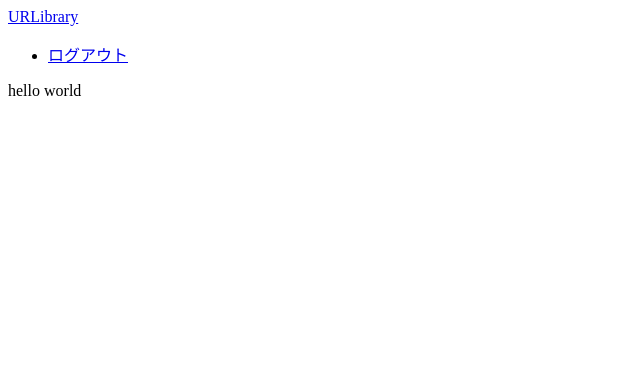
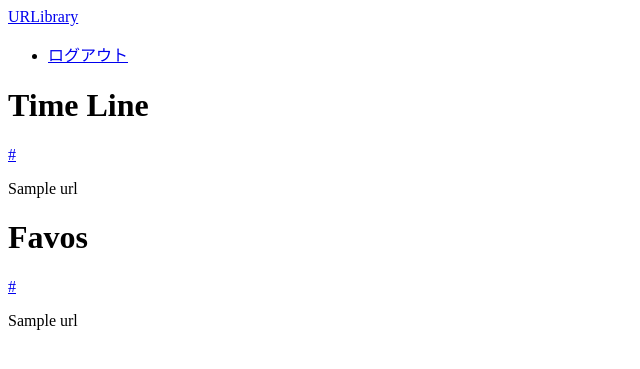
Before and after one commit to kyutech-programming-club/URLibrary, a Flask app: page / in a window 1280 px wide. Shown: the top 369 px of the page, without its empty margins (0-640 px from the left). Run offline with Flask 2, Linux system fonts and the light colour scheme; the visitor is signed in with stand-in values (Sample User, id 1); tables that the repository leaves empty hold one stand-in row (values such as "Sample post").

Commit message:
Add timeline and favos in toppage

```diff
--- a/main/templates/index.html
+++ b/main/templates/index.html
@@ -1,5 +1,54 @@
 {% extends "layout.html" %}  <!-- layout.html の引き継ぎ -->
 
 {% block body %}
-  hello world
+<script type="text/javascript">
+
+  // ドラッグ開始時にデータの値を設定する
+  function DragStart(event) {
+    event.dataTransfer.setData("text", event.target.id);
+  }
+
+// ドロップ時に元のドラッグ値を取得し、現在の要素上に入れ子で保存する
+function Drop(event) {
+  var id = event.dataTransfer.getData("text");
+  var elm = document.getElementById(id);
+  event.currentTarget.appendChild(elm);
+  event.preventDefault();
+}
+
+// ブラウザ標準のドロップ動作をキャンセル
+function DragOver(event) {
+  event.preventDefault();
+}
+</script>
+
+<div class="drag" id="DRAG" ondragover="DragOver(event)" ondrop="Drop(event)">
+  <h1>Time Line</h1>
+
+  {% for url in urls %}
+  <div class="getout" id="dd1" draggable="true" ondragstart="DragStart(event)">
+    <a href="{{url.url}}">{{url.url}}</a>
+    <br>
+    <p>{{url.title}}</p>
+  </div>
+  {% endfor %}
+
+</div>
+
+<div class="drop" id="DROP">
+  <h1>Favos</h1>
+
+<div class="getin" id="dd2" ondragover="DragOver(event)" ondrop="Drop(event)"></div>
+
+<div class="favo">
+{% for favo in favos %}
+  <a href="{{favo.url}}">{{favo.url}}</a>
+  <br>
+  <p>{{favo.title}}</p>
+{% endfor %}
+</div>
+
+
+</div>
+
 {% endblock %}
--- a/main/templates/layout.html
+++ b/main/templates/layout.html
@@ -1,3 +1,8 @@
+<head>
+<meta charset="UTF-8">
+<!--<link rel="stylesheet" href="/static/style.css">-->
+<title>URLibrary</title>
+</head>
 <div class="container">
   <nav class="navbar navbar-expand-lg navbar-light bg-light">
     <a class="navbar-brand" href='{{url_for("show_entries")}}'>URLibrary</a>
--- a/main/views.py
+++ b/main/views.py
@@ -1,6 +1,6 @@
 from main import app
 from flask import request, redirect, url_for, render_template, flash, session
-from main.models import db, User
+from main.models import db, User, Url, Favo
 
 @app.route("/")
 def show_entries():
@@ -8,7 +8,13 @@ def show_entries():
     if not session.get("user_id"):
         #print("session is none")
         return redirect(url_for("create_user"))
-    return render_template("index.html")
+    urls = Url.query.all()
+    favos = Favo.query.filter_by(user_id=session.get("user_id")).all()
+    favo_urls = []
+    for favo in favos:
+        favo_urls.append(Url.query.filter_by(id=favo.url_id).first())
+
+    return render_template("index.html", urls=urls, favos=favo_urls)
 
 # /loginにリクエストがあったときのルーティング (GET,POST つかいますよーっって感じ)
 @app.route('/login', methods=['GET', 'POST'])
```
Also changed, not shown: main/static/style.css (added, +12 -0 lines).
